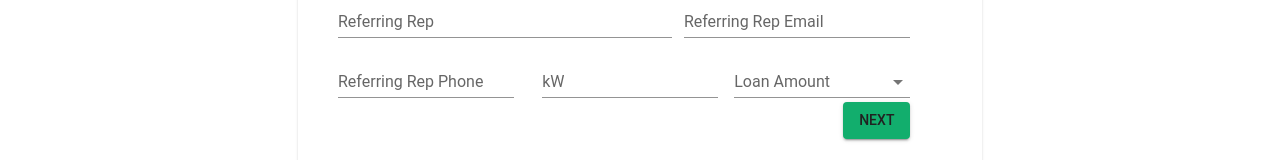
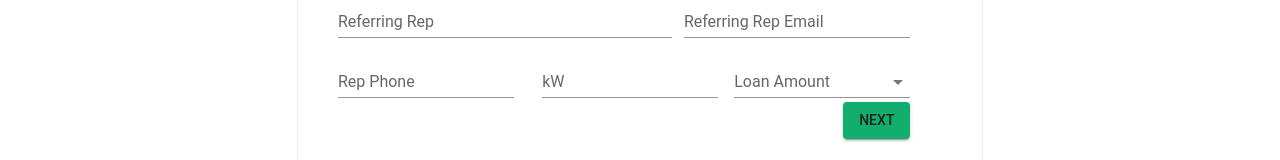
Before and after one commit to Amberchen8892/signup-tyson, a React (Create React App) app: page / in a window 1280 px wide. Shown: the part 648-808 px from the top of the page. Built offline with nearby package versions, Linux system fonts and the light colour scheme.

Commit message:
initial commit

```diff
--- a/src/components/CreateAccount.tsx
+++ b/src/components/CreateAccount.tsx
@@ -372,7 +372,7 @@ const CreateAccount: FC<IShippingFormProps> = ({ setActiveStep }: IShippingFormP
                 render={({ field }) => (
                   <TextField
                     {...field}
-                    label="Referring Rep Phone"
+                    label="Rep Phone"
                     variant="standard"
                     fullWidth
                     margin="dense"
```
